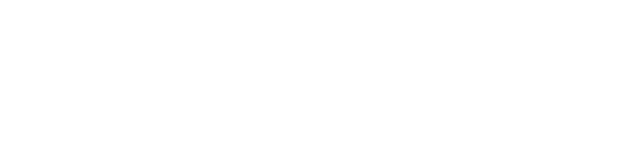
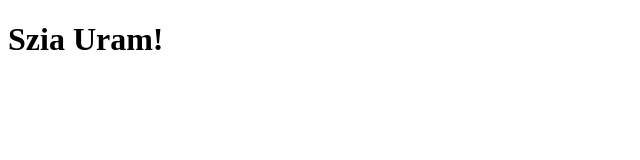
Before and after one commit to Zal-n/test1, a plain HTML site: page Index.html in a window 1280 px wide. Shown: the whole page, without its empty margins (0-640 px from the left). Drawn offline with Linux system fonts and the light colour scheme.

Commit message:
Updtate3

```diff
--- a/Index.html
+++ b/Index.html
@@ -8,7 +8,7 @@
 </head>
 <body>
 
-<h1><Szia Uram!/h1>
+<h1>Szia Uram!</h1>
 
 </body>
 
```
